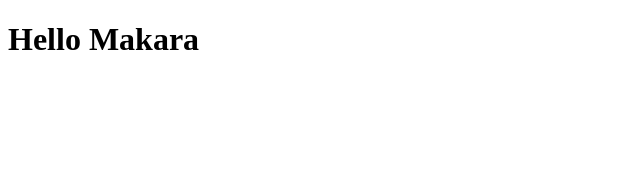
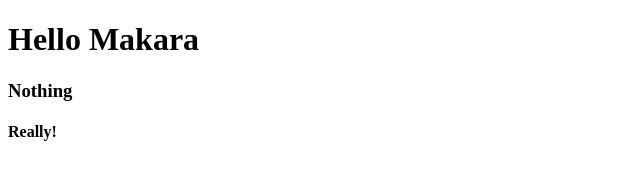
Before and after one commit to sophea06/team-work, a plain HTML site: page index.html in a window 1280 px wide. Shown: the whole page, without its empty margins (0-640 px from the left). Drawn offline with Linux system fonts and the light colour scheme.

Commit message:
create h3 h4

```diff
--- a/index.html
+++ b/index.html
@@ -7,5 +7,7 @@
 </head>
 <body>
     <h1>Hello Makara</h1>
+    <h3>Nothing</h3>
+    <h4>Really!</h4>
 </body>
 </html>
```
